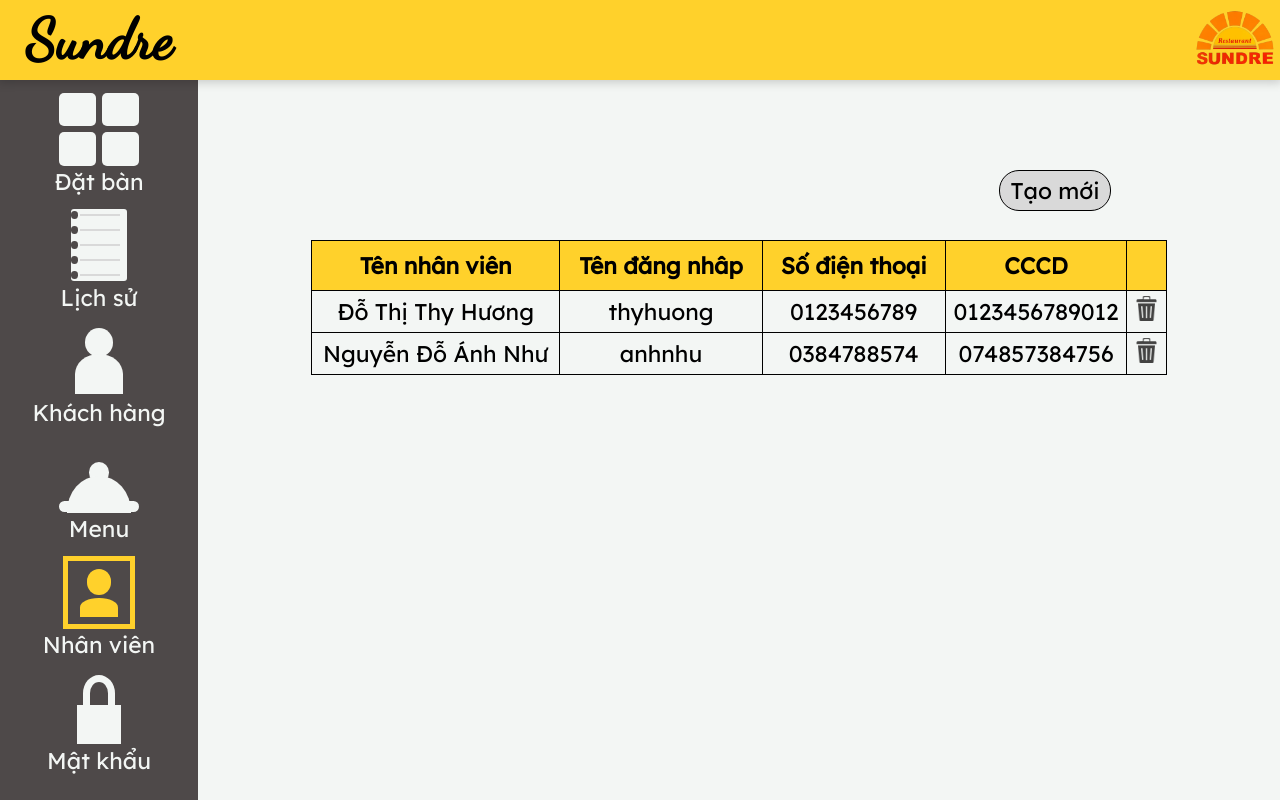
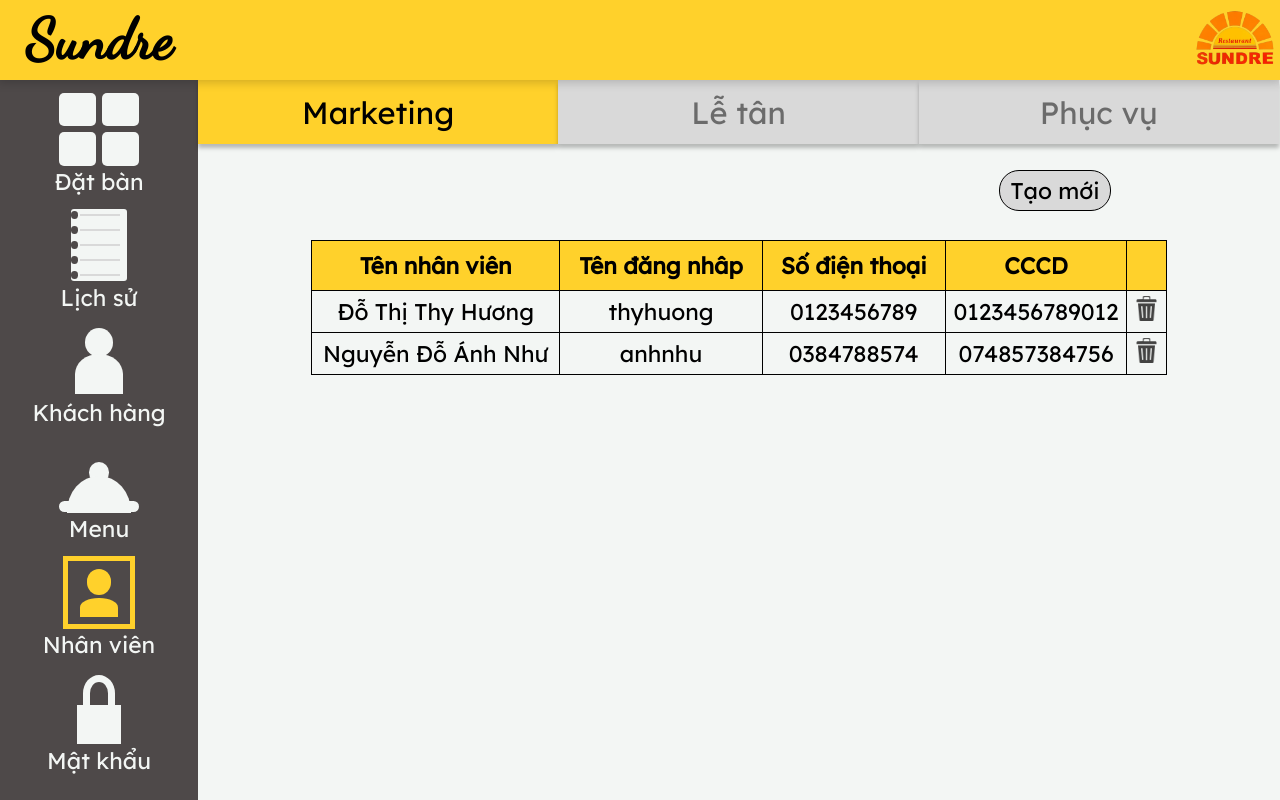
Before and after one commit to ThyHuong/47K14.12.2, a plain HTML site: page 4. Source code front-end/index9.html in a window 1280 px wide. Drawn offline with Linux system fonts and the light colour scheme.

Commit message:
Update index9.html

```diff
--- a/4. Source code front-end/index9.html
+++ b/4. Source code front-end/index9.html
@@ -73,6 +73,17 @@
 		</div>
 	</div>
 	<div class="main-content">
+		<div class="department">
+			<div class="department-tag highlight" id="dpm1">
+				<p>Marketing</p>
+			</div>
+			<div class="department-tag darken" id="dpm2">
+				<p>Lễ tân</p>
+			</div>
+			<div class="department-tag darken" id="dpm3">
+				<p>Phục vụ</p>
+			</div>
+		</div>
 		<div class="add-new">
 			<button id="add-new-btn" onclick="window.location.href = 'index10.html'">Tạo mới</button>
 		</div>
```
